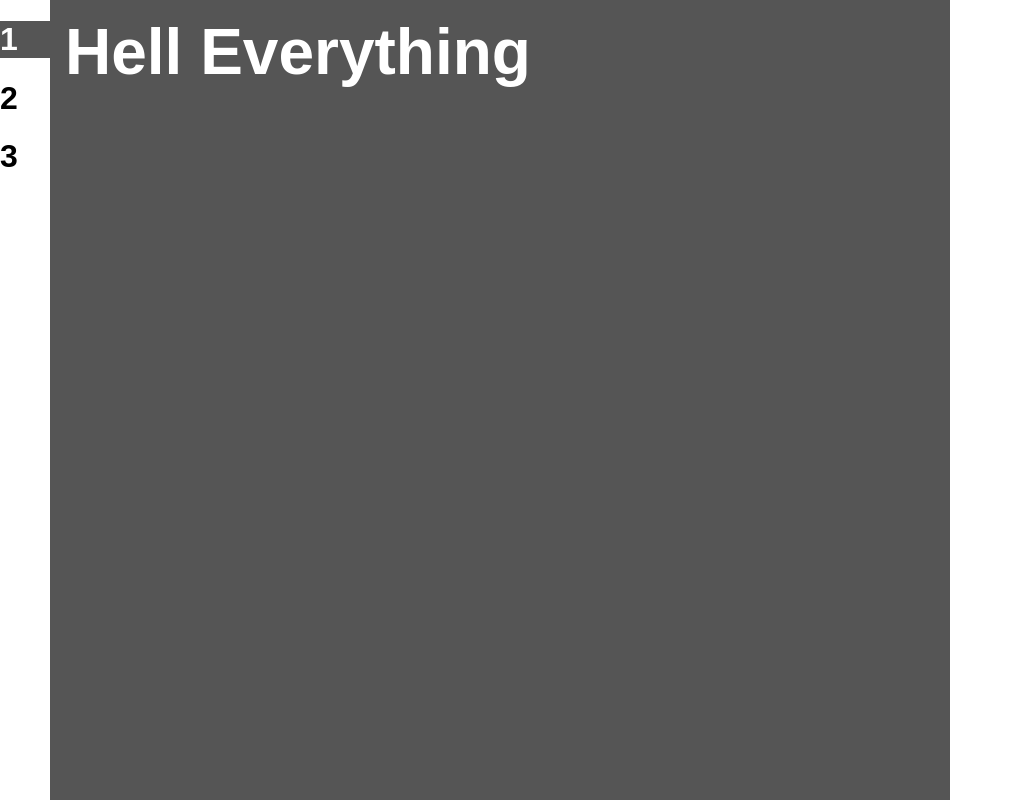
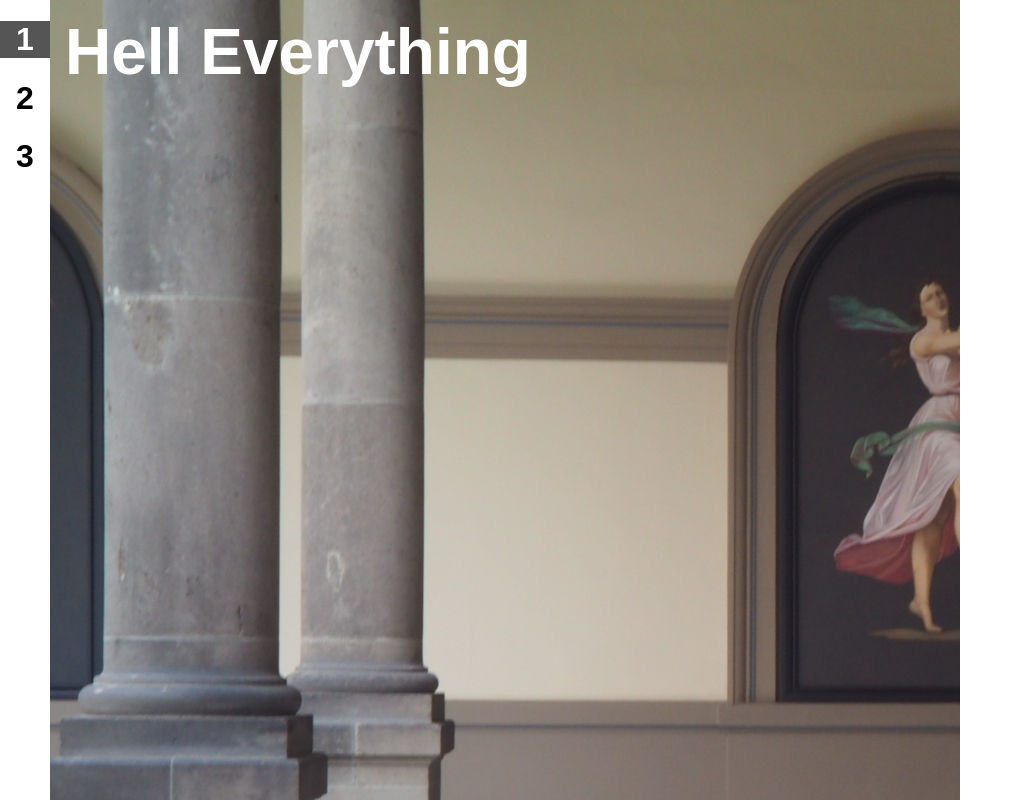
Before and after one commit to pkolo/react-slideshow, a React (Create React App) app: page / in a window 1280 px wide. Shown: the whole page, without its empty margins (0-1023 px from the left). Built offline with nearby package versions, Linux system fonts and the light colour scheme.

Commit message:
Add bg image, update sidebar

```diff
--- a/src/components/app/App.css
+++ b/src/components/app/App.css
@@ -1,15 +1,18 @@
 .App-wrapper {
   height: 100vh;
+  background-image: url('../../../public/img_001.jpg')
 }
 
 .App-sidebar {
   float: left;
   width: 50px;
+  min-height: 100%;
+  background-color: #fff;
+  text-align: center;
 }
 
 .App-slide {
   float: left;
   min-height: 100%;
   width: 900px;
-  background-color: #555;
 }
```
